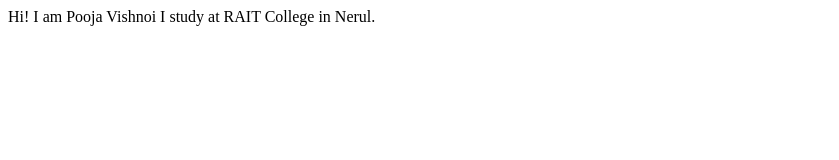
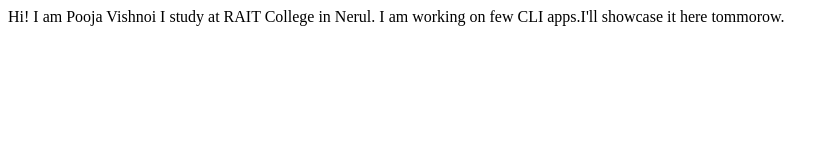
Before and after one commit to poojavishnoi/pooja-site, a plain HTML site: page index.html in a window 1280 px wide. Shown: the whole page, without its empty margins (0-839 px from the left). Drawn offline with Linux system fonts and the light colour scheme.

Commit message:
updated new details

```diff
--- a/index.html
+++ b/index.html
@@ -9,5 +9,7 @@
 <body>
    Hi! I am Pooja Vishnoi
    I study at RAIT College in Nerul.
+
+   I am working on few CLI apps.I'll showcase it here tommorow.
 </body>
 </html>
```
